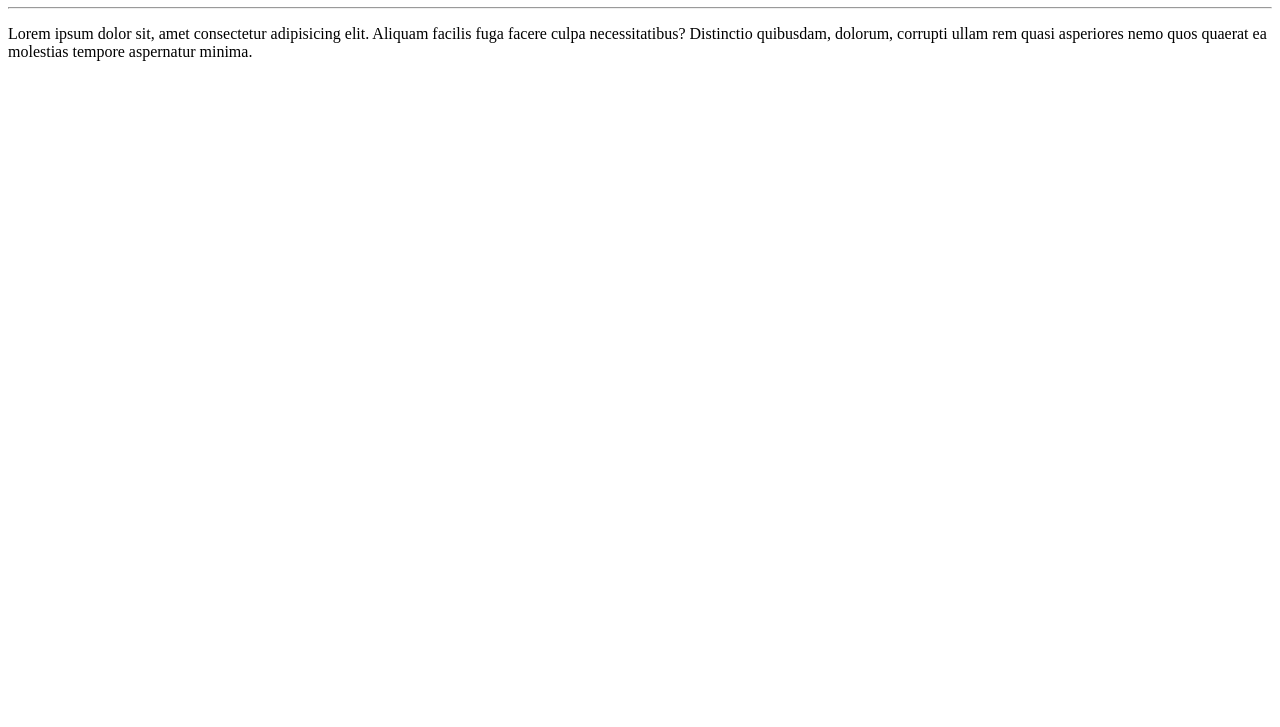
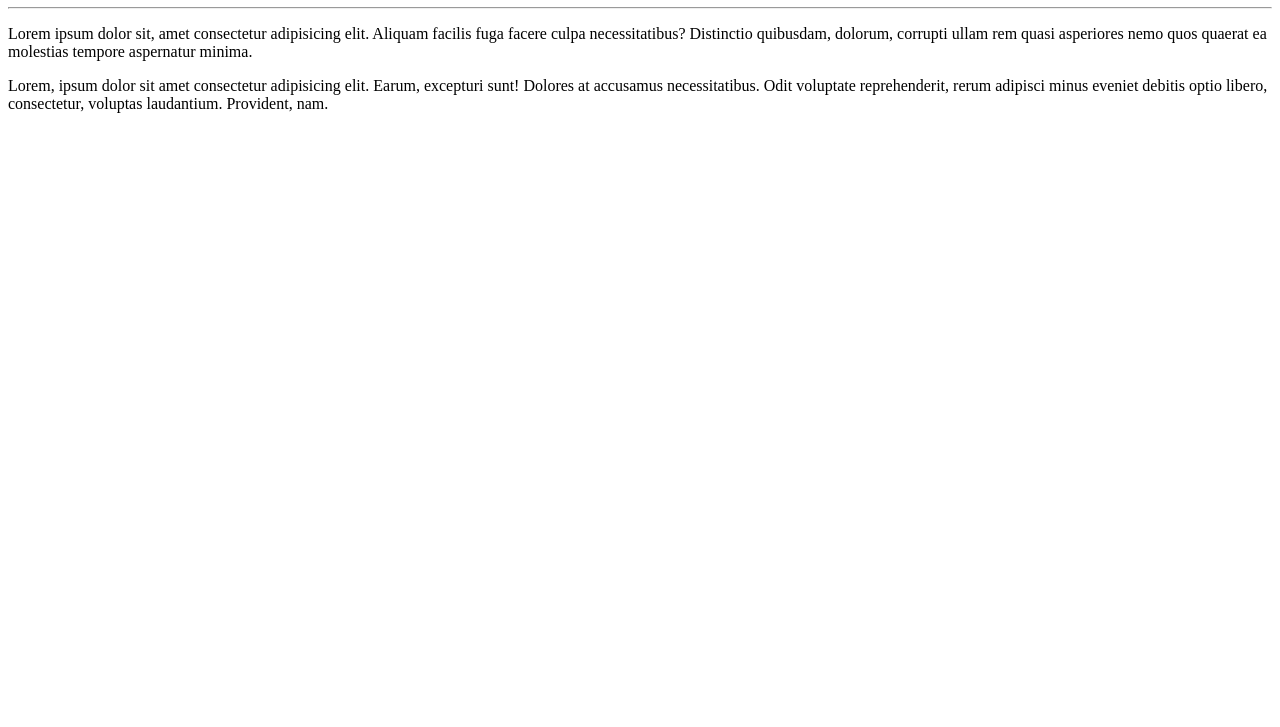
Before and after one commit to jaqezita/Ola-Mundo, a plain HTML site: page site-exemplo/index.html in a window 1280 px wide. Shown: the part 73-800 px from the top of the page. Drawn offline with Linux system fonts and the light colour scheme.

Commit message:
Adicionei um parágrafo

```diff
--- a/site-exemplo/index.html
+++ b/site-exemplo/index.html
@@ -10,5 +10,6 @@
     <h1>Olá, Mundo!</h1>
     <hr>
     <p>Lorem ipsum dolor sit, amet consectetur adipisicing elit. Aliquam facilis fuga facere culpa necessitatibus? Distinctio quibusdam, dolorum, corrupti ullam rem quasi asperiores nemo quos quaerat ea molestias tempore aspernatur minima.</p>
+    <p>Lorem, ipsum dolor sit amet consectetur adipisicing elit. Earum, excepturi sunt! Dolores at accusamus necessitatibus. Odit voluptate reprehenderit, rerum adipisci minus eveniet debitis optio libero, consectetur, voluptas laudantium. Provident, nam.</p>
 </body>
 </html>
```
